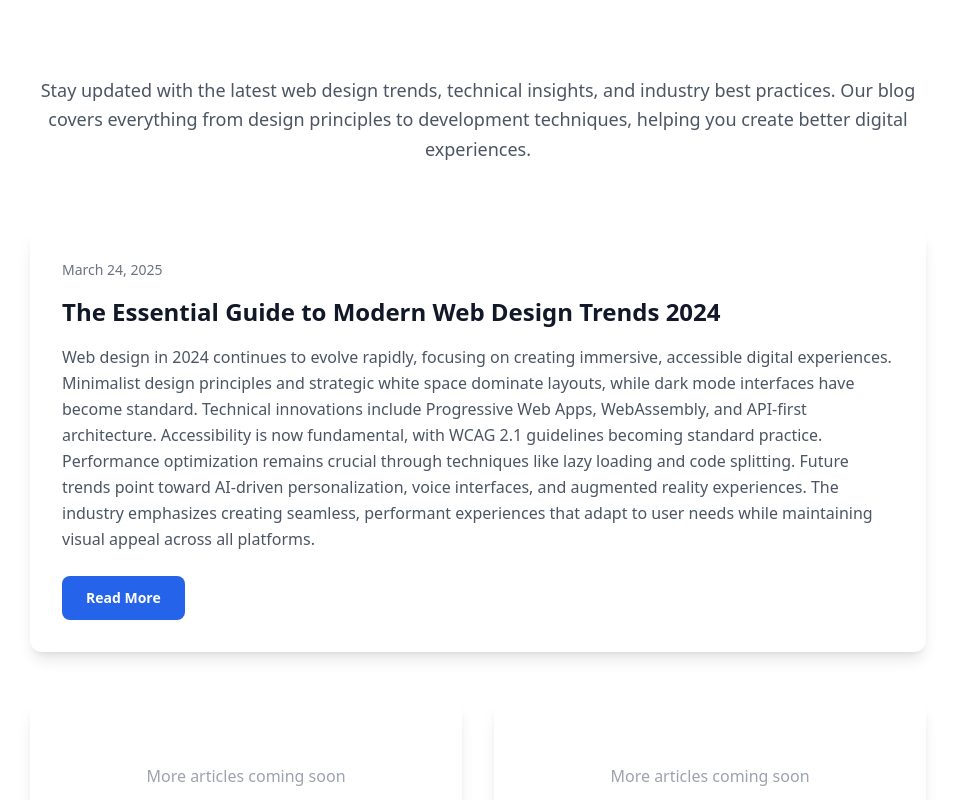
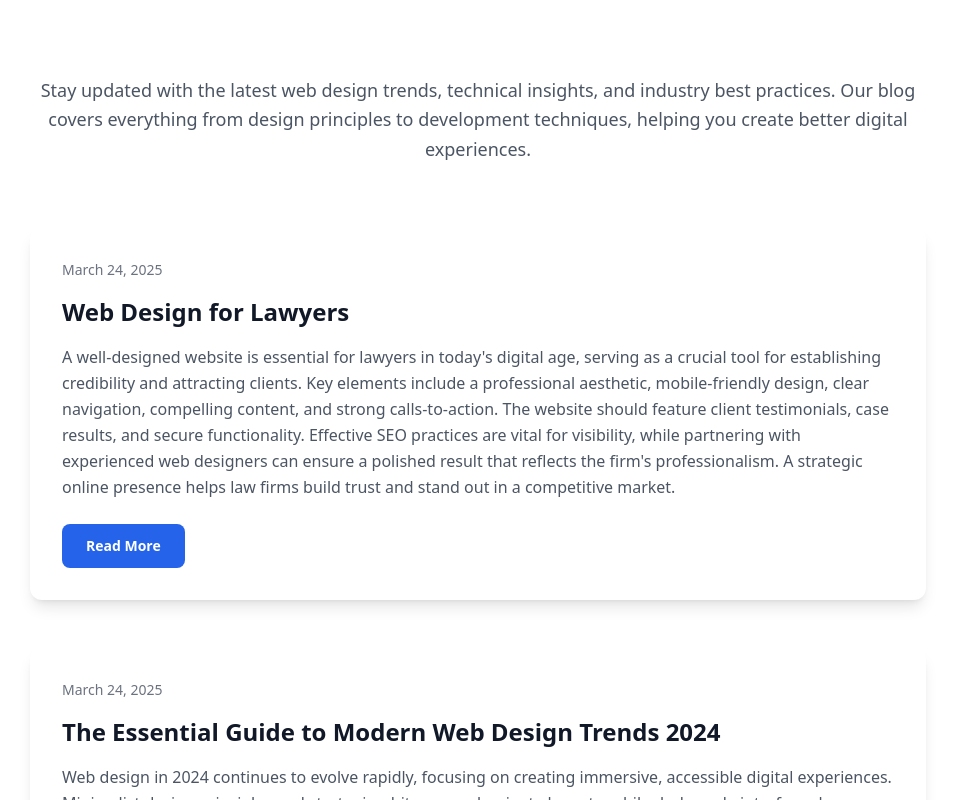
Before and after one commit to test-acc-12349/texas-web-design-2025-03-24-szfz2, a plain HTML site: page blog.html in a window 1280 px wide. Shown: the part 408-1208 px from the top of the page, without its empty margins (162-1117 px from the left). Drawn offline with nearby package versions, Linux system fonts and the light colour scheme.

Commit message:
Update blog listing with web-design-for-lawyers-20250324-mww.html

```diff
--- a/blog.html
+++ b/blog.html
@@ -34,6 +34,13 @@
             </div>
 
             <div class="max-w-4xl mx-auto">
+                <article class="bg-white rounded-xl shadow-lg p-8 hover:shadow-xl transition-shadow duration-300 mb-12">
+                    <div class="text-sm text-gray-500 mb-4">March 24, 2025</div>
+                    <h2 class="text-2xl font-bold mb-4 text-gray-900">Web Design for Lawyers</h2>
+                    <p class="text-gray-600 leading-relaxed mb-6">A well-designed website is essential for lawyers in today's digital age, serving as a crucial tool for establishing credibility and attracting clients. Key elements include a professional aesthetic, mobile-friendly design, clear navigation, compelling content, and strong calls-to-action. The website should feature client testimonials, case results, and secure functionality. Effective SEO practices are vital for visibility, while partnering with experienced web designers can ensure a polished result that reflects the firm's professionalism. A strategic online presence helps law firms build trust and stand out in a competitive market.</p>
+                    <a href="https://test-acc-12349.github.io/texas-web-design-2025-03-24-szfz2/blog/web-design-for-lawyers-20250324-mww.html" class="inline-block bg-blue-600 text-white px-6 py-3 rounded-lg text-sm font-semibold hover:bg-blue-700 transform hover:scale-105 transition-all duration-300">Read More</a>
+                </article>
+
                 <article class="bg-white rounded-xl shadow-lg p-8 hover:shadow-xl transition-shadow duration-300 mb-12">
                     <div class="text-sm text-gray-500 mb-4">March 24, 2025</div>
                     <h2 class="text-2xl font-bold mb-4 text-gray-900">The Essential Guide to Modern Web Design Trends 2024</h2>
```
